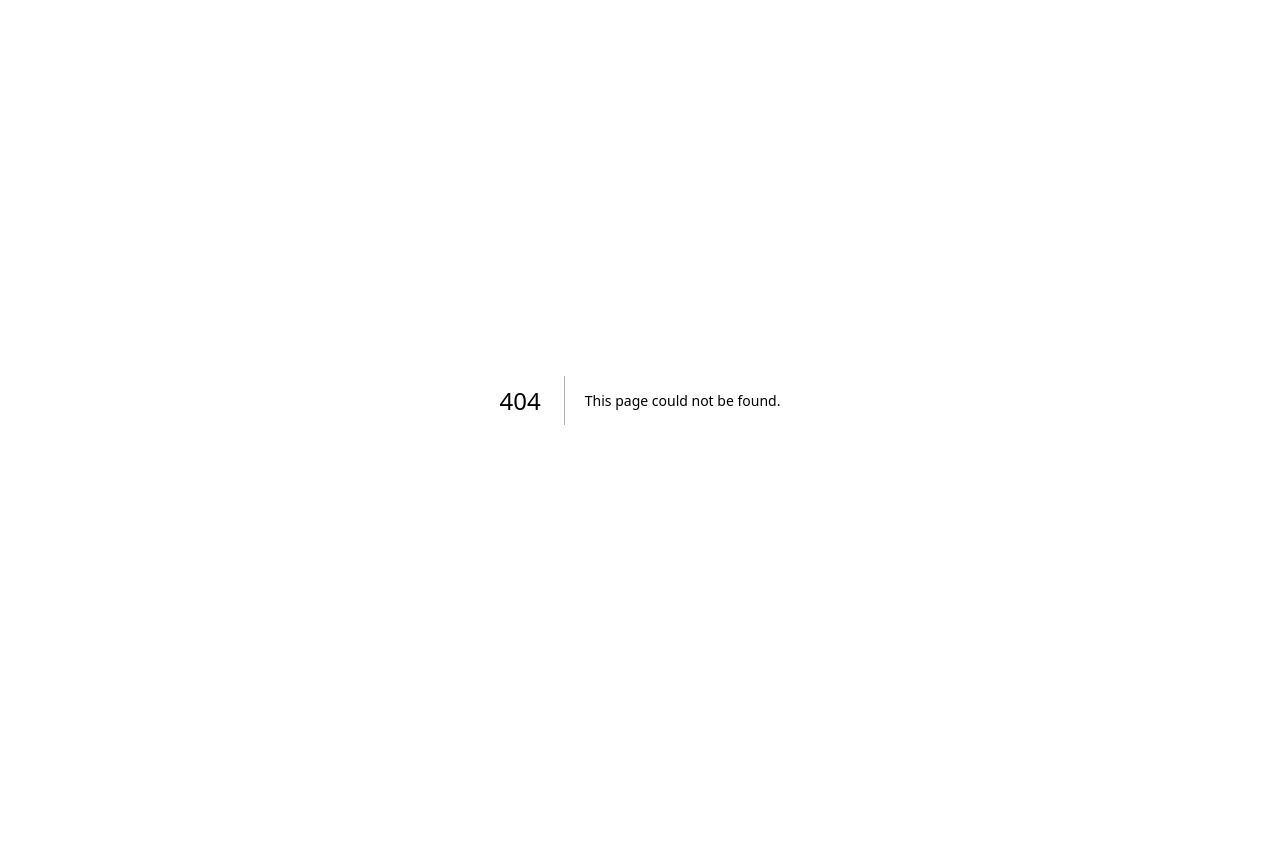
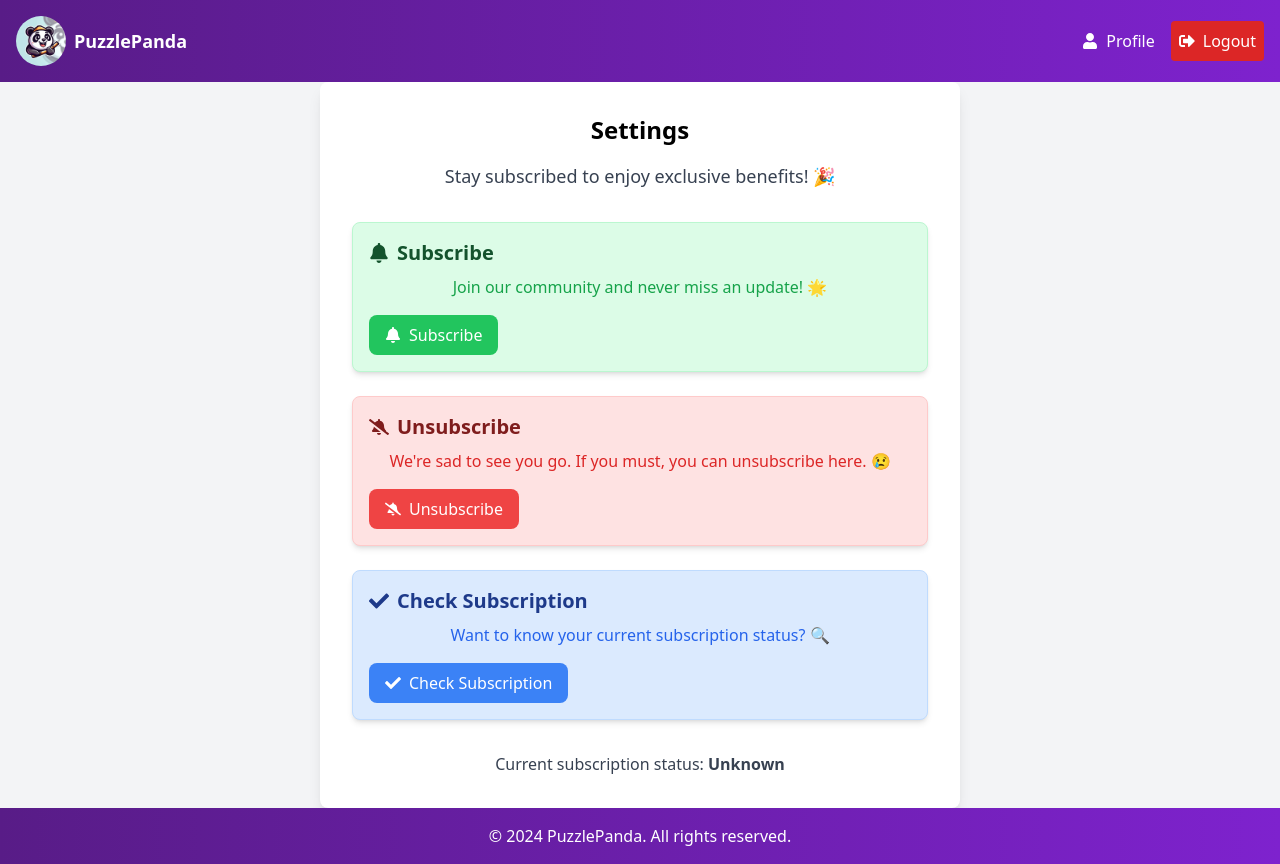
Before and after one commit to NoManNayeem/PuzzlePanda-100s, a Next.js app: page /user/settings in a window 1280 px wide. Before the commit this address had no page. Before the commit the page ends 800 px from the top, so only its background shows below. Built offline with nearby package versions, Linux system fonts and the light colour scheme.

Commit message:
Added Settings Page

```diff
--- /dev/null
+++ b/src/app/user/settings/page.js
@@ -0,0 +1,99 @@
+'use client'
+
+import { useState } from 'react';
+import { useRouter } from 'next/navigation';
+import { FaCheck, FaBell, FaBellSlash } from 'react-icons/fa';
+import PrivateFooter from '../LoggedUserComponents/Private_Footer';
+import PrivateHeader from '../LoggedUserComponents/Private_Header';
+import PrivateNavBar from '../LoggedUserComponents/Private_NavBar';
+
+export default function Settings() {
+  const [subscriptionStatus, setSubscriptionStatus] = useState('Unknown');
+  const router = useRouter();
+
+  const handleSubscribe = () => {
+    router.push('/user/subscribe');
+  };
+
+  const handleUnsubscribe = () => {
+    // Placeholder for backend API call to unsubscribe
+    setSubscriptionStatus('Unsubscribed');
+    alert('You have been unsubscribed');
+  };
+
+  const handleCheckSubscription = () => {
+    // Placeholder for backend API call to check subscription status
+    alert(`Subscription status: ${subscriptionStatus}`);
+  };
+
+  return (
+    <div className="flex flex-col min-h-screen">
+      <PrivateHeader />
+      <PrivateNavBar />
+      <main className="flex-grow flex flex-col items-center justify-center bg-gray-100">
+        <div className="bg-white shadow-lg rounded-lg p-8 md:w-1/2 w-11/12 text-center">
+          <h1 className="text-2xl font-bold mb-4">Settings</h1>
+          <p className="mb-8 text-lg text-gray-700">
+            Stay subscribed to enjoy exclusive benefits! 🎉
+          </p>
+          <div className="flex flex-col space-y-6">
+            <div className="bg-green-100 border border-green-200 rounded-lg p-4 shadow-md transform transition duration-300 hover:scale-105">
+              <h2 className="text-xl font-bold mb-2 flex items-center space-x-2">
+                <FaBell className="text-green-900" />
+                <span className="text-green-900">Subscribe</span>
+              </h2>
+              <p className="mb-4 text-green-600">
+                Join our community and never miss an update! 🌟
+              </p>
+              <button
+                onClick={handleSubscribe}
+                className="bg-green-500 text-white px-4 py-2 rounded-lg flex items-center justify-center space-x-2 hover:bg-green-600 transition duration-300"
+              >
+                <FaBell />
+                <span>Subscribe</span>
+              </button>
+            </div>
+            <div className="bg-red-100 border border-red-200 rounded-lg p-4 shadow-md transform transition duration-300 hover:scale-105">
+              <h2 className="text-xl font-bold mb-2 flex items-center space-x-2">
+                <FaBellSlash className="text-red-900" />
+                <span  className="text-red-900">Unsubscribe</span>
+              </h2>
+              <p className="mb-4 text-red-600">
+                We're sad to see you go. If you must, you can unsubscribe here. 😢
+              </p>
+              <button
+                onClick={handleUnsubscribe}
+                className="bg-red-500 text-white px-4 py-2 rounded-lg flex items-center justify-center space-x-2 hover:bg-red-600 transition duration-300"
+              >
+                <FaBellSlash />
+                <span>Unsubscribe</span>
+              </button>
+            </div>
+            <div className="bg-blue-100 border border-blue-200 rounded-lg p-4 shadow-md transform transition duration-300 hover:scale-105">
+              <h2 className="text-xl font-bold mb-2 flex items-center space-x-2">
+                <FaCheck className="text-blue-900" />
+                <span className="text-blue-900">Check Subscription</span>
+              </h2>
+              <p className="mb-4 text-blue-600">
+                Want to know your current subscription status? 🔍
+              </p>
+              <button
+                onClick={handleCheckSubscription}
+                className="bg-blue-500 text-white px-4 py-2 rounded-lg flex items-center justify-center space-x-2 hover:bg-blue-600 transition duration-300"
+              >
+                <FaCheck />
+                <span>Check Subscription</span>
+              </button>
+            </div>
+          </div>
+          <div className="mt-8">
+            <p className="text-gray-700">
+              Current subscription status: <span className="font-bold">{subscriptionStatus}</span>
+            </p>
+          </div>
+        </div>
+      </main>
+      <PrivateFooter />
+    </div>
+  );
+}
--- a/src/app/user/subscribe/page.js
+++ b/src/app/user/subscribe/page.js
@@ -69,37 +69,45 @@ const SubscribePage = () => {
   };
 
   return (
-    <div className="min-h-screen flex flex-col">
+    <div className="min-h-screen flex flex-col bg-gradient-to-r from-blue-100 to-purple-200">
       <PrivateHeader />
       <PrivateNavBar />
-      <div className="flex-grow bg-gray-100 text-black flex flex-col items-center justify-center p-4">
-        <h1 className="text-4xl font-bold text-center mb-6">Subscribe to PuzzlePanda!</h1>
-        <div className="grid grid-cols-1 gap-4">
-          <div key={digimartOption.name} className="bg-white rounded-lg shadow-md p-4 flex flex-col items-center text-center">
-            <img src={digimartOption.logo} alt={`${digimartOption.name} Logo`} className="w-full h-16 mb-4" />
+      <div className="flex-grow flex flex-col items-center justify-center p-6">
+        <h1 className="text-4xl font-bold text-center mb-8 text-gray-800">Subscribe to PuzzlePanda!</h1>
+        <div className="grid grid-cols-1 gap-6 w-full max-w-md">
+          <div className="bg-white rounded-lg shadow-xl p-6 flex flex-col items-center text-center transform hover:scale-105 transition-transform">
+            <img src={digimartOption.logo} alt={`${digimartOption.name} Logo`} className="w-32 h-32 mb-6 object-contain" />
             {!redirectUrl ? (
               <>
                 <button
-                  className="bg-blue-500 text-white px-4 py-2 rounded-md shadow-md hover:bg-blue-600 mb-4"
+                  className="bg-blue-600 text-white px-6 py-3 rounded-full shadow-lg hover:bg-blue-700 transition-colors mb-4"
                   onClick={handleSubscribeNow}
                   disabled={loading}
                 >
-                  {loading ? 'Loading...' : `Subscribe Now with ${digimartOption.name}`}
+                  {loading ? (
+                    <div className="loader"></div>
+                  ) : (
+                    `Subscribe Now with ${digimartOption.name}`
+                  )}
                 </button>
-                <form onSubmit={handleSubscribeWithPhone} className="w-full flex flex-col items-center">
+                <form onSubmit={handleSubscribeWithPhone} className="w-full flex items-center space-x-2">
                   <input
                     type="text"
                     value={phone}
                     onChange={(e) => setPhone(e.target.value)}
-                    className="border rounded-md px-4 py-2 mb-4 w-full"
-                    placeholder="Enter your phone number"
+                    className="border rounded-full text-black px-4 py-3 w-full shadow-md focus:ring-2 focus:ring-blue-600"
+                    placeholder="Subscriber With Different Phone"
                   />
                   <button
                     type="submit"
-                    className="bg-green-500 text-white px-4 py-2 rounded-md shadow-md hover:bg-green-600"
+                    className="bg-green-600 text-white px-6 py-3 rounded-full shadow-lg hover:bg-green-700 transition-colors"
                     disabled={loading}
                   >
-                    {loading ? 'Loading...' : `Subscribe with Another Phone`}
+                    {loading ? (
+                      <div className="loader"></div>
+                    ) : (
+                      `Subscribe`
+                    )}
                   </button>
                 </form>
               </>
@@ -107,7 +115,7 @@ const SubscribePage = () => {
               <Link
                 href={redirectUrl}
                 passHref
-                className="bg-green-500 text-white px-4 py-2 rounded-md shadow-md hover:bg-green-600"
+                className="bg-green-600 text-white px-6 py-3 rounded-full shadow-lg hover:bg-green-700 transition-colors"
                 target="_blank"
                 rel="noopener noreferrer"
               >
@@ -115,7 +123,7 @@ const SubscribePage = () => {
               </Link>
             ) : (
               <button
-                className="bg-gray-500 text-white px-4 py-2 rounded-md shadow-md"
+                className="bg-gray-500 text-white px-6 py-3 rounded-full shadow-lg"
                 disabled
               >
                 Preparing link...
@@ -123,9 +131,23 @@ const SubscribePage = () => {
             )}
           </div>
         </div>
-        {error && <p className="text-red-500">{error}</p>}
+        {error && <p className="text-red-500 mt-4">{error}</p>}
       </div>
       <PrivateFooter />
+      <style jsx>{`
+        .loader {
+          border: 4px solid #f3f3f3;
+          border-radius: 50%;
+          border-top: 4px solid #3498db;
+          width: 20px;
+          height: 20px;
+          animation: spin 1s linear infinite;
+        }
+        @keyframes spin {
+          0% { transform: rotate(0deg); }
+          100% { transform: rotate(360deg); }
+        }
+      `}</style>
     </div>
   );
 };
```
